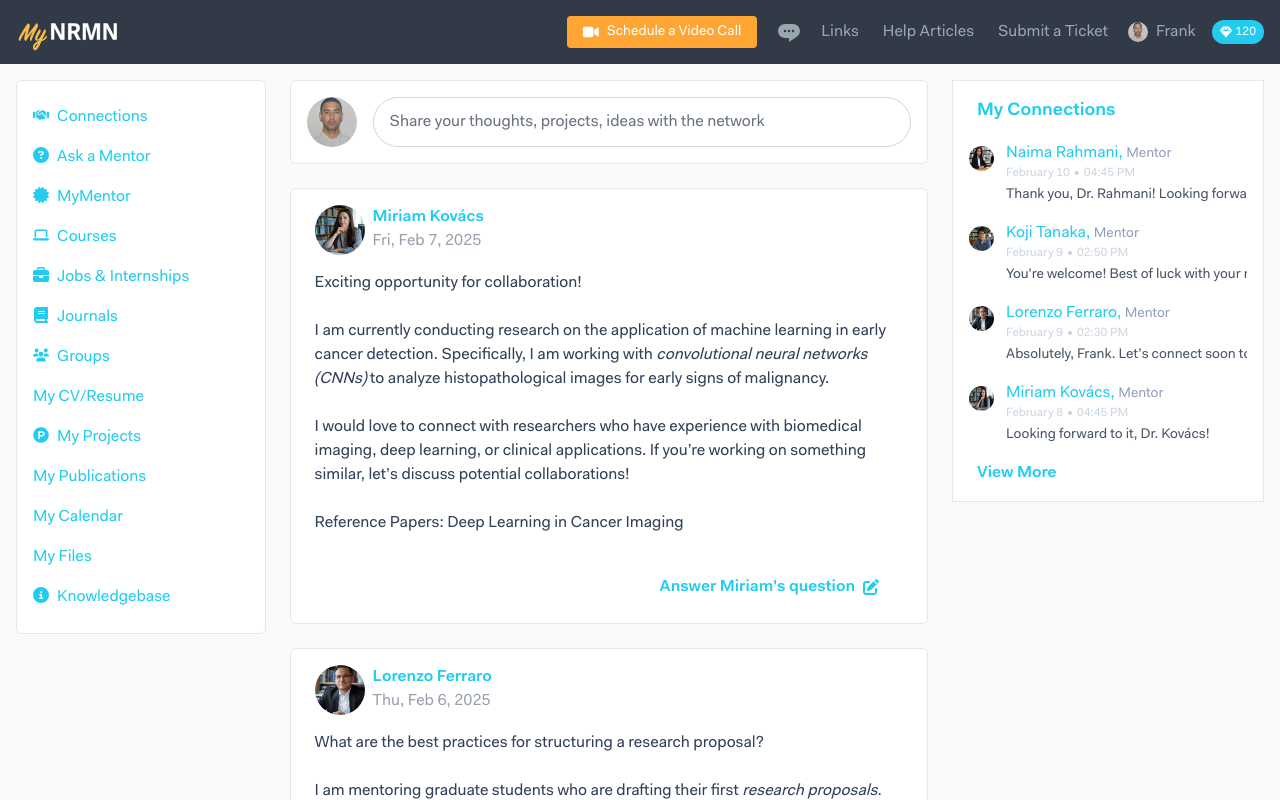
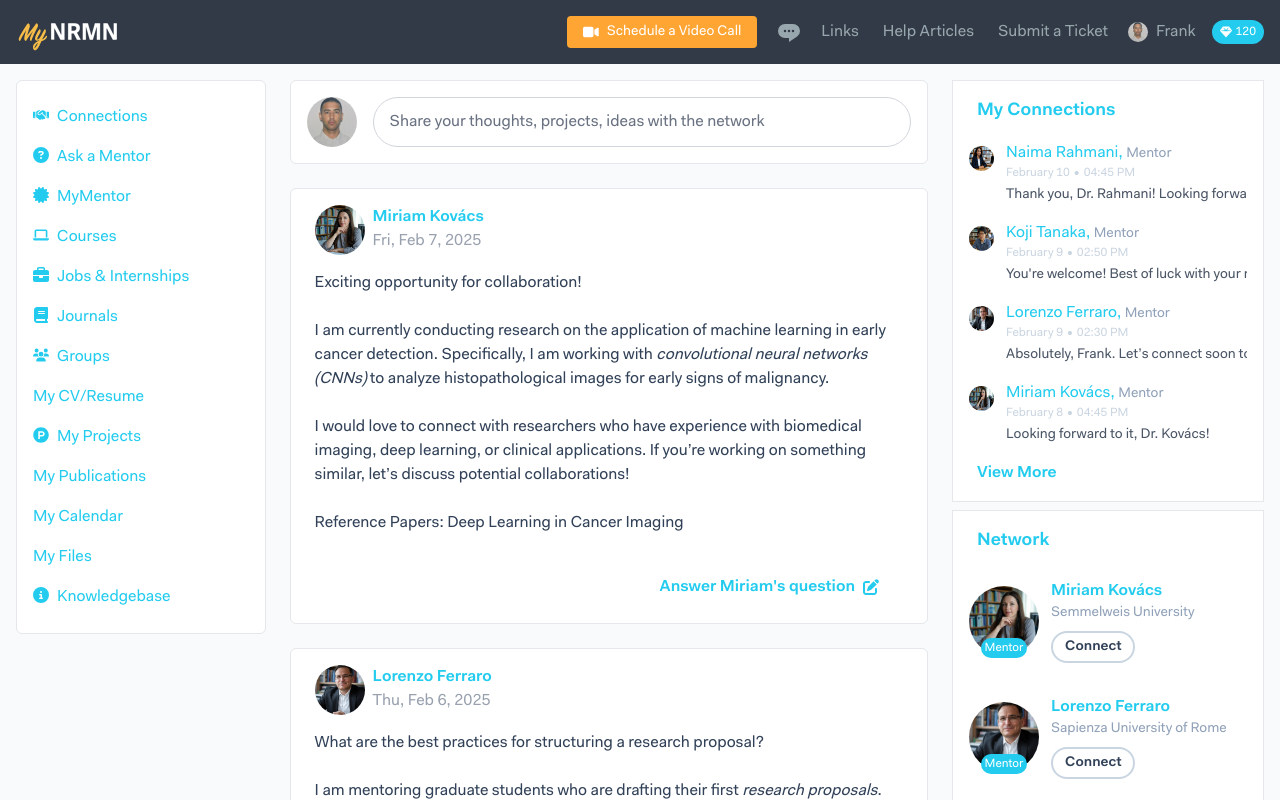
Before and after one commit to fahd/nrmn_mock, a React (Vite) app: page / in a window 1280 px wide. Built offline with nearby package versions, Linux system fonts and the light colour scheme.

Commit message:
[add] added network to right panel of main feed

```diff
--- a/src/index.css
+++ b/src/index.css
@@ -71,6 +71,8 @@ body {
   --color-navbar: #313a46;
   --color-navlink: #98a6ad;
   --color-schedule: #ffa534;
+  --color-mentee_bg: #d1dade;
+  --color-mentee_text: #5e5e5e;
   --font-fakt: 'FaktPro', sans-serif;
 }
 
--- a/src/pages/Home/Home.tsx
+++ b/src/pages/Home/Home.tsx
@@ -14,7 +14,7 @@ const Home = () => {
         <div className="flex">
           <LeftPanel />
           <MainFeed posts={posts} replies={replies} user={user} />
-          <RightPanel conversations={conversations} users={users} />
+          <RightPanel conversations={conversations} users={users} user={user} />
         </div>
       </div>
     </div>
--- /dev/null
+++ b/src/pages/Home/RightPanel/ConnectNetwork.tsx
@@ -0,0 +1,60 @@
+import React from 'react'
+import { ConnectNetworkType, User } from '../../../typings/typings'
+import { Link } from 'react-router-dom'
+import { upperCase } from '../../../utils'
+
+const ConnectUser: React.FC<{ user: User }> = ({ user }) => {
+  const roleStyle =
+    user.role === 'mentor' ? 'bg-link text-white' : 'bg-mentee text-mentee_text'
+  return (
+    <div>
+      <div className="flex py-4 px-4 items-center">
+        <div className="relative mr-3 flex">
+          <div
+            className={`absolute bottom-[-2px] left-0 right-0 flex justify-center items-center`}
+          >
+            <div className={`text-xs rounded-full py-0.5 px-1 ${roleStyle}`}>
+              {upperCase(user.role)}
+            </div>
+          </div>
+
+          <img
+            src={user.avatar}
+            alt={user.username}
+            className="rounded-full w-[70px] h-[70px] object-cover"
+          />
+        </div>
+        <div className="flex flex-col flex-1">
+          <div className="text-link font-semibold flex-1">
+            {user.first_name} {user.last_name}
+          </div>
+          <div className="text-slate-400 text-sm">{user.university}</div>
+          <div className="flex mt-2">
+            <div className="text-slate-700 text-sm py-1 px-3 border-2 rounded-full border-slate-300 font-semibold hover:text-gray-800  hover:bg-gray-100 transition duration-200 ease-in-out">
+              <Link to={`user/${user.user_id}`}>Connect</Link>
+            </div>
+          </div>
+        </div>
+      </div>
+    </div>
+  )
+}
+
+const ConnectNetwork: React.FC<ConnectNetworkType> = ({ users }) => {
+  console.log('users', users)
+  const renderNetwork = () => {
+    return users.map((user, el) => {
+      return <ConnectUser user={user} />
+    })
+  }
+  return (
+    <div className="my-2 bg-white border border-gray-200 py-4">
+      <div className="flex flex-col">
+        <div className="text-link font-semibold text-lg mb-2 px-6">Network</div>
+        <div>{renderNetwork()}</div>
+      </div>
+    </div>
+  )
+}
+
+export default ConnectNetwork
--- a/src/pages/Home/RightPanel/RightPanel.tsx
+++ b/src/pages/Home/RightPanel/RightPanel.tsx
@@ -1,11 +1,23 @@
-import React from 'react'
+import React, { useMemo } from 'react'
 import { RightPanelFeed } from '../../../typings/typings'
 import RecentChats from './RecentChats'
+import ConnectNetwork from './ConnectNetwork'
 
-const RightPanel: React.FC<RightPanelFeed> = ({ conversations, users }) => {
+const RightPanel: React.FC<RightPanelFeed> = ({
+  conversations,
+  users,
+  user,
+}) => {
+  const me = user.user_id
+  const filteredUsers = useMemo(() => {
+    return Object.values(users)
+      .filter((user) => user.user_id !== me) // Exclude the logged-in user
+      .slice(0, 5)
+  }, [users, me])
   return (
     <div className="w-1/4">
       <RecentChats conversations={conversations} users={users} />
+      <ConnectNetwork users={filteredUsers} />
     </div>
   )
 }
--- a/src/typings/typings.ts
+++ b/src/typings/typings.ts
@@ -39,6 +39,7 @@ export interface CreatePostType {
 export interface RightPanelFeed {
   conversations: Conversation[]
   users: User[]
+  user: User
 }
 export interface RecentChatsType {
   conversations: Conversation[]
@@ -182,3 +183,7 @@ export interface ActiveConversationType {
 export interface ConversationMessageType {
   conversation: Conversation
 }
+
+export interface ConnectNetworkType {
+  users: User[]
+}
```
